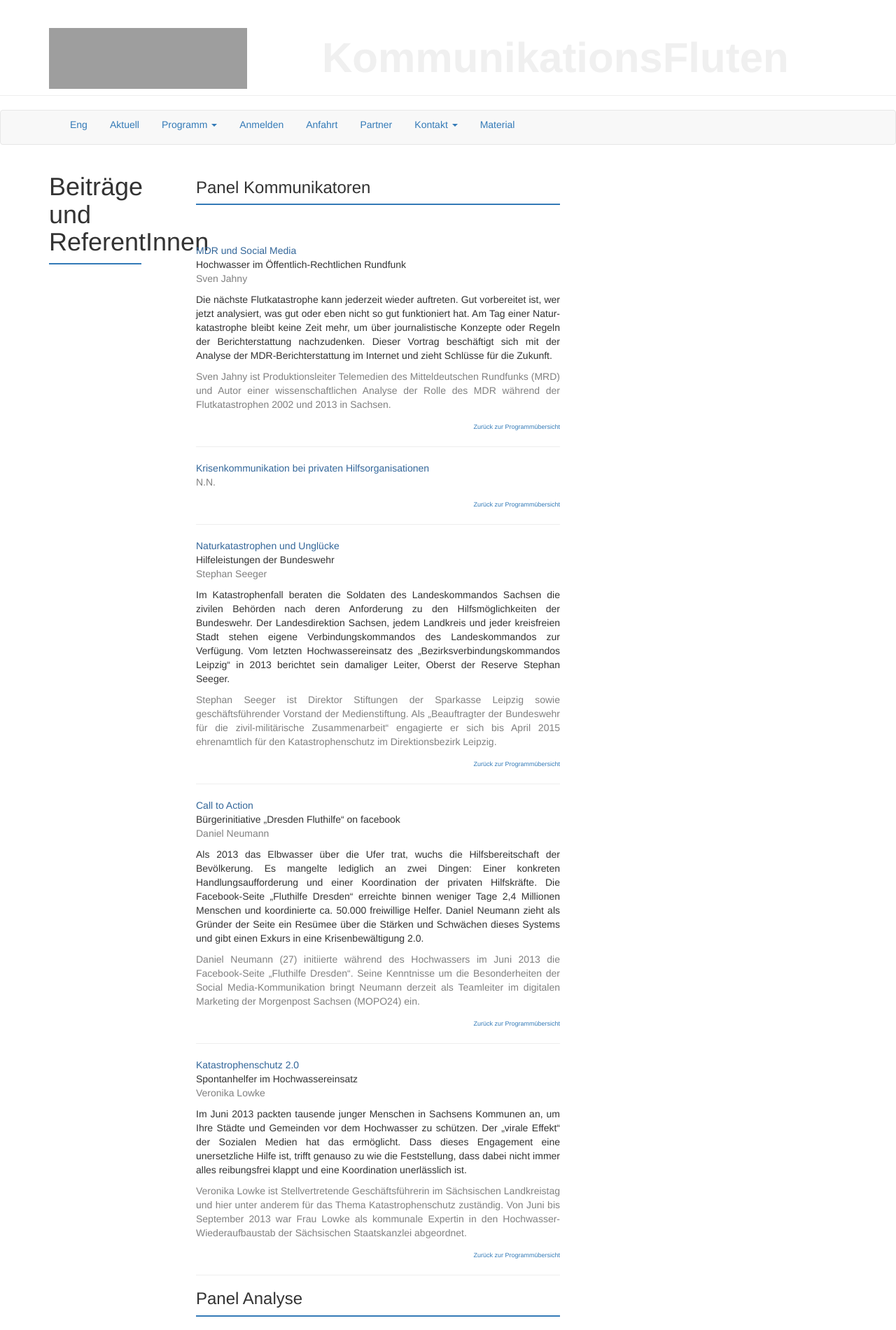
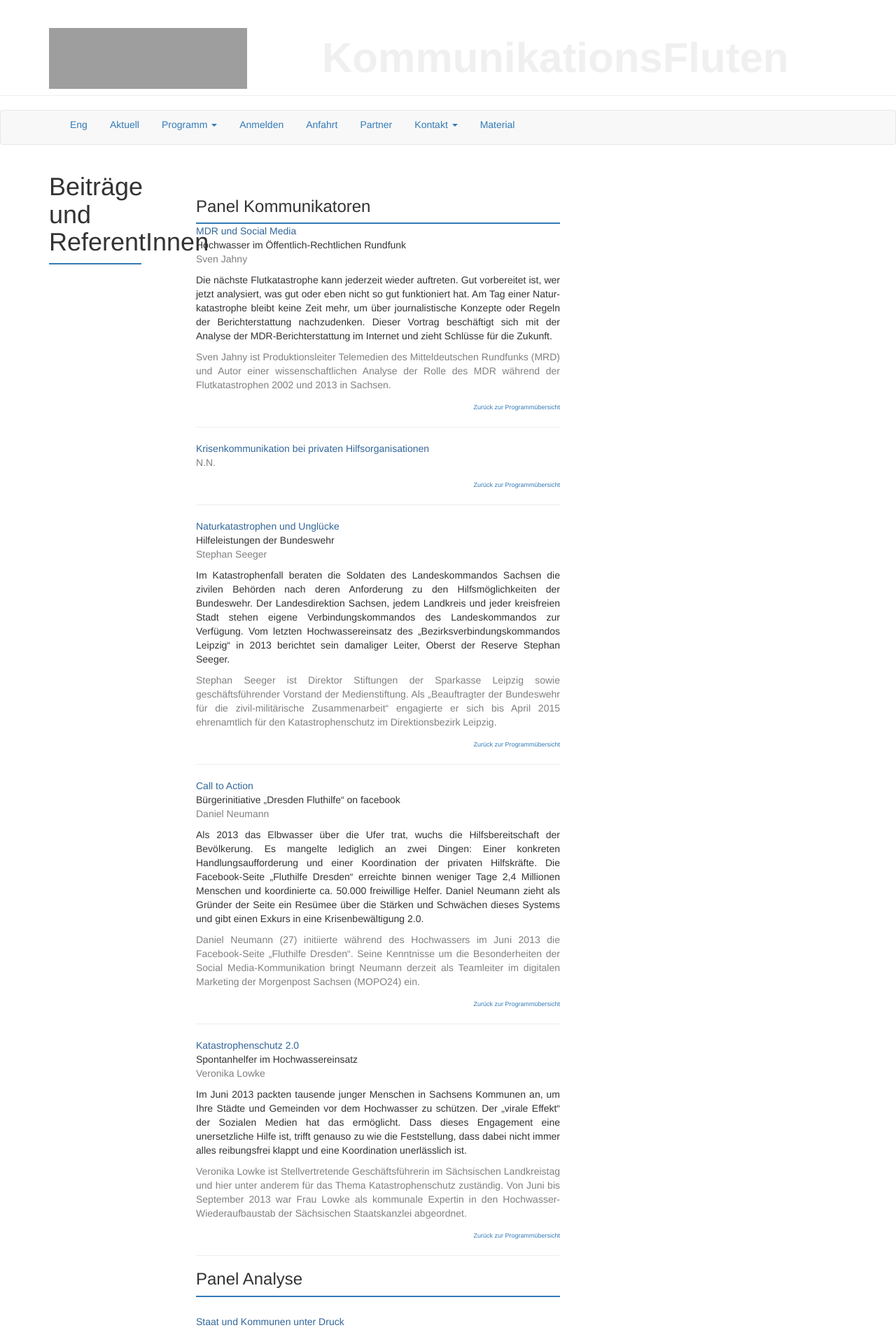
Before and after one commit to susedev/test, a Jekyll site: the page built from beitraege-und-referentinnen.html, in a window 1280 px wide. Shown: the top 1901 px of the page at 70% size. Built offline with Jekyll 4.4.1, drawn with Linux system fonts in a browser that asks for light colours; nearby versions of some CDN libraries; grey boxes are pictures that could not be loaded.

Commit message:
Update beitraege-und-referentinnen.html

```diff
--- a/beitraege-und-referentinnen.html
+++ b/beitraege-und-referentinnen.html
@@ -2,9 +2,9 @@
 title: Beiträge und ReferentInnen
 ---
 
-<h3 style="margin-top: 28px;">Panel Kommunikatoren</h3>
+<h3 style="margin-top: 55px;">Panel Kommunikatoren</h3>
 
-<div class="box" style="background-color: #337AB7; height:2px; margin-top:3px; margin-bottom:55px;"></div>
+<div class="box" style="background-color: #337AB7; height:2px; margin-top:3px;"></div>
 <p><span style="color: #336699;"><a id="Jahny" name="Jahny"></a>MDR und Social Media</span><br />
 Hochwasser im &Ouml;ffentlich-Rechtlichen Rundfunk<br />
 <span style="color: #808080;">Sven Jahny</span></p>
```
